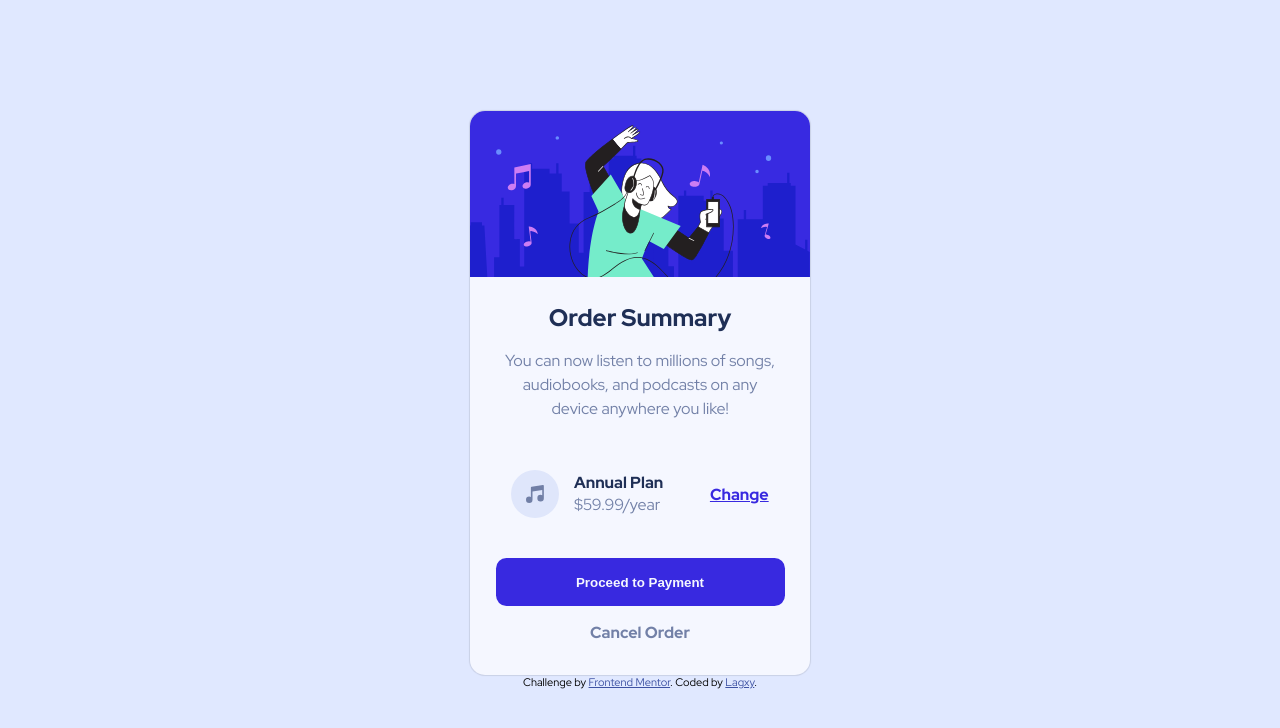
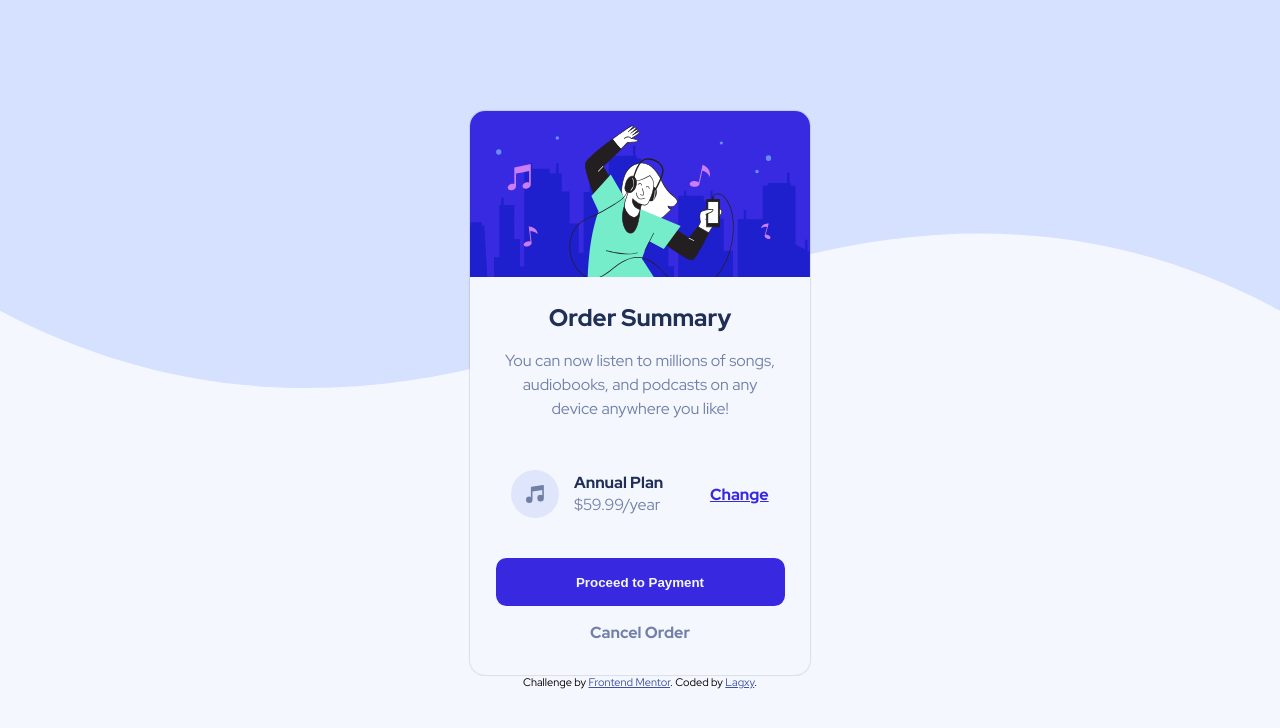
Before and after one commit to Lagxy/Order-summary-component, a plain HTML site: page index.html in a window 1280 px wide. Drawn offline with Linux system fonts and the light colour scheme.

Commit message:
add bg img

```diff
--- a/style.css
+++ b/style.css
@@ -17,7 +17,11 @@
 body {
     box-sizing: border-box;
     font-family: 'RedHatDisplay';
-    background-color: var(--Pale-blue);
+    background-image: url('images/pattern-background-mobile.svg');
+    background-repeat: no-repeat;
+    background-position: top;
+    background-size: contain;
+    background-color: var(--Very-pale-blue);
     min-width: 100vw;
     min-height: 100vh;
     display: flex;
@@ -130,3 +134,9 @@ p {
 .btn a:hover {
     color: var(--Dark-blue);
 }
+
+@media screen and (min-width: 786px) {
+    body {
+        background-image: url('images/pattern-background-desktop.svg');
+    }
+}
```
